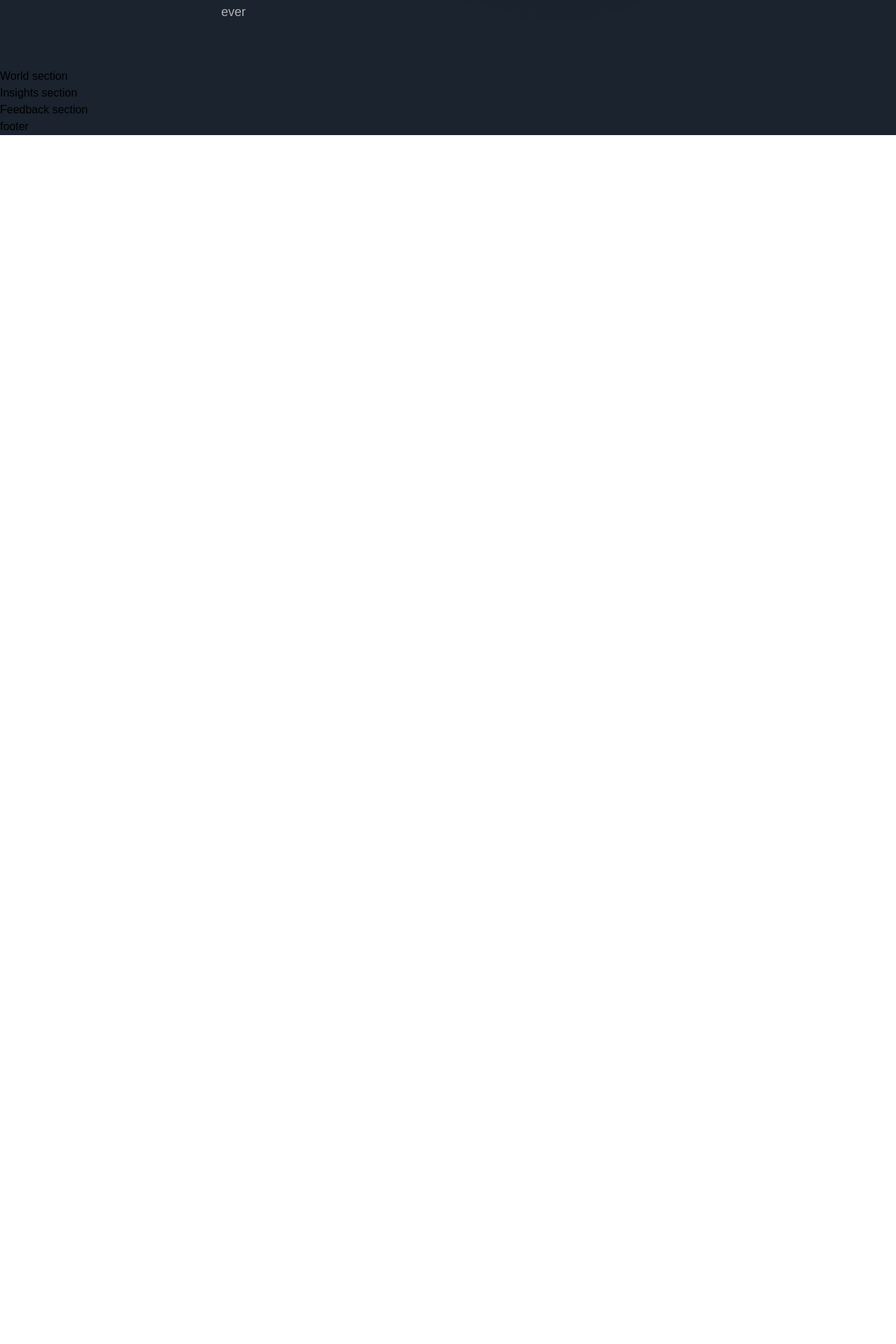
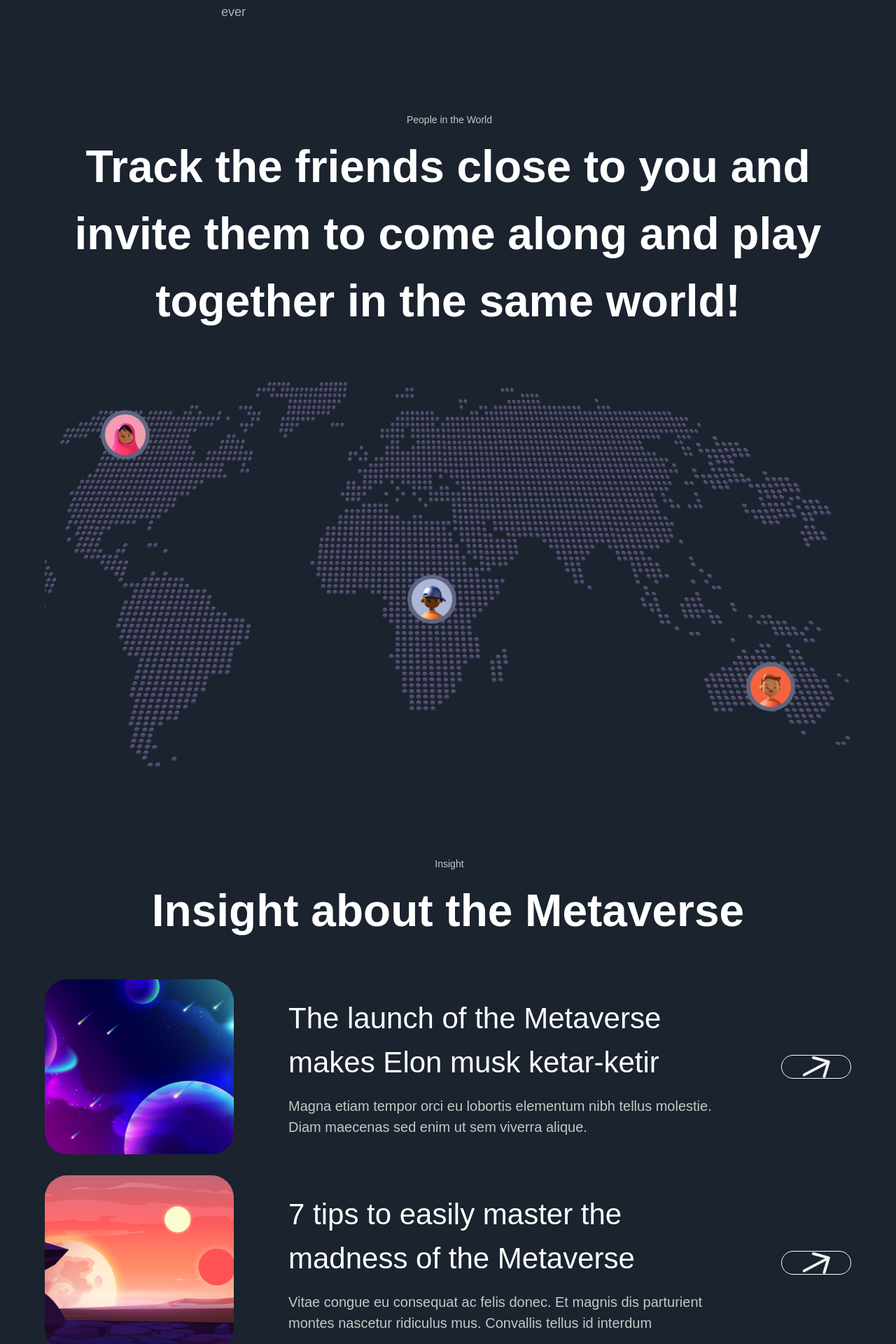
Before and after one commit to JoaoNJC/joaoMetaverse, a Next.js app: page / in a window 1280 px wide. Shown: the part 3940-5860 px from the top of the page at 70% size. Before the commit the page ends 4133 px from the top, so only its background shows below. Built offline with nearby package versions, Linux system fonts and the light colour scheme; a web font is replaced by a local one.

Commit message:
insights added

```diff
--- a/components/InsightCard.jsx
+++ b/components/InsightCard.jsx
@@ -1,9 +1,37 @@
 'use client';
 
-const InsightCard = () => (
-  <div>
-    Insight Card
-  </div>
+import { motion } from 'framer-motion';
+import { fadeIn } from '../utils/motion';
+
+const InsightCard = ({ imgUrl, title, subtitle, index }) => (
+  <motion.div
+    variant={fadeIn('up', 'spring', index * 0.5, 1)}
+    className='flex md:flex-row flex-col gap-4'
+  >
+    <img
+      src={imgUrl}
+      alt="planet-01"
+      className='md:w-[270px] w-full h-[250px] rounded-[32px] object-cover'
+    />
+    <div className='w-full flex justify-between items-center'>
+      <div className='flex-1 md:ml-[62px] flex flex-col max-w-[650px]'>
+        <h4 className='font-normal lg:text-[42px] text-[26px] text-white'>
+          {title}
+        </h4>
+        <p className='mt-[16px] font-normal lg:text-[20px] text-[14px] text-secondary-white'>
+          {subtitle}
+        </p>
+      </div>
+
+      <div className='lg:flex hidden items-center justify-center w-[100px] rounded-full bg-transparent border-[1px] border-white'>
+        <img
+          src="arrow.svg"
+          alt="arrow"
+          className='w-[40%] h-[40%] object-contain'
+        />
+      </div>
+    </div>
+  </motion.div>
 );
 
 export default InsightCard;
--- a/sections/Feedback.jsx
+++ b/sections/Feedback.jsx
@@ -1,8 +1,20 @@
 'use client';
 
+import { motion } from 'framer-motion'
+import styles from '../styles';
+import { fadeIn, staggerContainer, zoomIn } from '../utils/motion';
+
+
 const Feedback = () => (
-  <section>
-    Feedback section
+  <section className={`${styles.paddings} relative z-10`}>
+    <motion.div
+      variants={staggerContainer}
+      initial="hidden"
+      whileInView="show"
+      viewport={{ once: 'false', amount: 0.25 }}
+      className={`${styles.innerWidth} mx-auto flex  flex-col`}
+    >
+    </motion.div>
   </section>
 );
 
--- a/sections/Insights.jsx
+++ b/sections/Insights.jsx
@@ -1,8 +1,29 @@
 'use client';
 
+import { motion } from "framer-motion";
+import { TypingText, InsightCard, TitleText } from "../components";
+import styles from '../styles';
+import { staggerContainer, } from '../utils/motion'
+import { insights } from '../constants'
+
 const Insights = () => (
-  <section>
-    Insights section
+  <section className={`${styles.paddings} relative z-10`}>
+    <motion.div
+      variants={staggerContainer}
+      initial="hidden"
+      whileInView="show"
+      viewport={{ once: 'false', amount: 0.25 }}
+      className={`${styles.innerWidth} mx-auto flex  flex-col`}
+    >
+
+      <TypingText title=" Insight" textStyles="text-center" />
+      <TitleText title="Insight about the Metaverse" textStyles="text-center" />
+      <div className="mt-[50px] flex flex-col gap-[30px]">
+        {insights.map((insight, index) => (
+          <InsightCard key={`insight-${index}`} {...insight} index={index + 1} />
+        ))}
+      </div>
+    </motion.div>
   </section>
 );
 
--- a/sections/World.jsx
+++ b/sections/World.jsx
@@ -1,9 +1,66 @@
 'use client';
 
+import { motion } from "framer-motion";
+import { TypingText, NewFeatures, TitleText } from "../components";
+import styles from '../styles';
+import { staggerContainer, fadeIn, planetVariants } from '../utils/motion'
+import { newFeatures } from '../constants'
+
 const World = () => (
-  <section>
-    World section
+  <section className={`${styles.paddings} relative z-10`}>
+    <motion.div
+      variants={staggerContainer}
+      initial="hidden"
+      whileInView="show"
+      viewport={{ once: 'false', amount: 0.25 }}
+      className={`${styles.innerWidth} mx-auto flex  flex-col`}
+    >
+
+      <TypingText title=" People in the World" textStyles="text-center" />
+      <TitleText
+        title={(
+          <>
+            Track the friends close to you and invite them to come along and play together in the same world!
+          </>
+        )}
+        textStyles="text-center"
+      />
+
+      <motion.div
+        variant={fadeIn('up', 'tween', 0.3, 1)}
+        className="relative mt-[68px] flex w-full h-[550px]"
+      >
+        <img
+          src="/map.png"
+          alt="map"
+          className="w-full h-full object-cover"
+        />
+
+        <div
+          className="absolute bottom-20 right-20 w-[70px] h-[70px] p-[6px] rounded-full bg-[#5d6680]"
+        >
+          <img
+            src="people-01.png" alt="people" className="w-full h-full"
+          />
+        </div>
+        <div
+          className="absolute top-10 left-20 w-[70px] h-[70px] p-[6px] rounded-full bg-[#5d6680]"
+        >
+          <img
+            src="people-02.png" alt="people" className="w-full h-full"
+          />
+        </div>
+        <div
+          className="absolute top-1/2 left-[45%] w-[70px] h-[70px] p-[6px] rounded-full bg-[#5d6680]"
+        >
+          <img
+            src="people-03.png" alt="people" className="w-full h-full"
+          />
+        </div>
+      </motion.div>
+    </motion.div>
   </section>
+
 );
 
 export default World;
```
